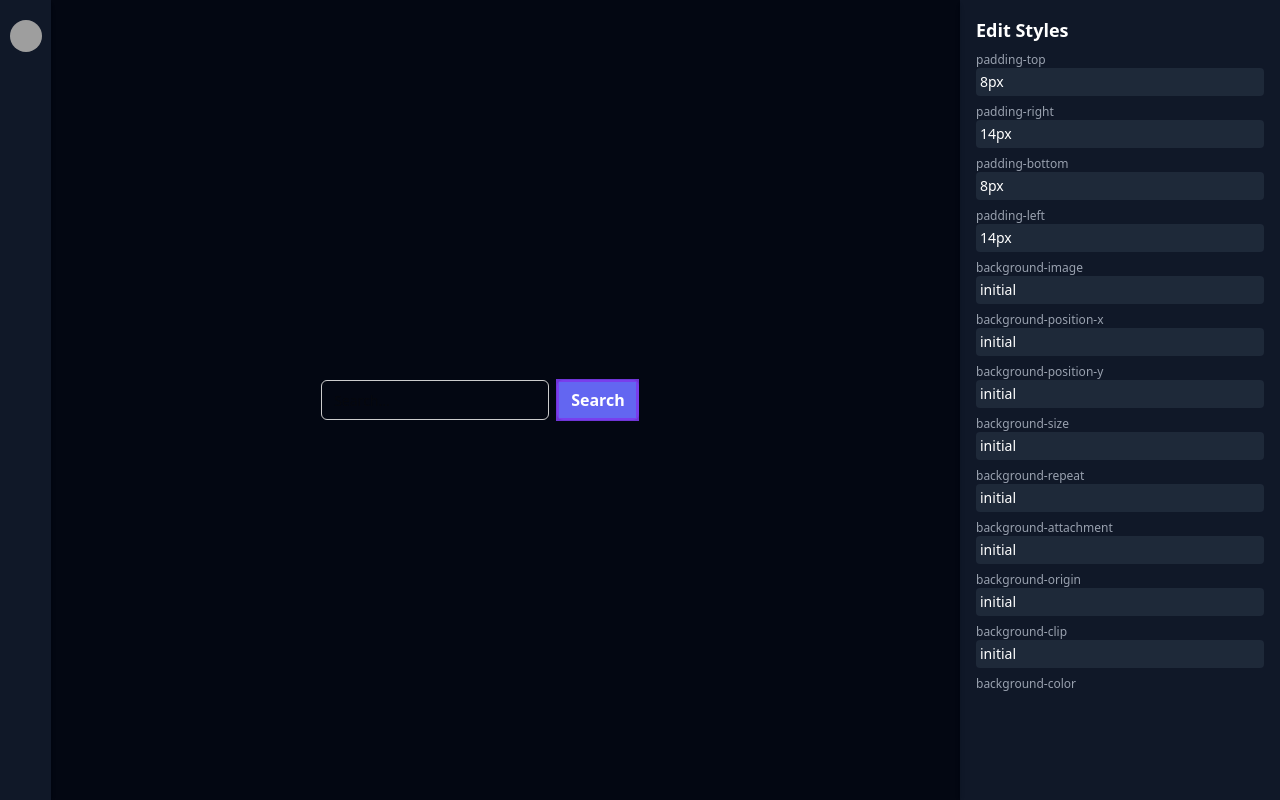
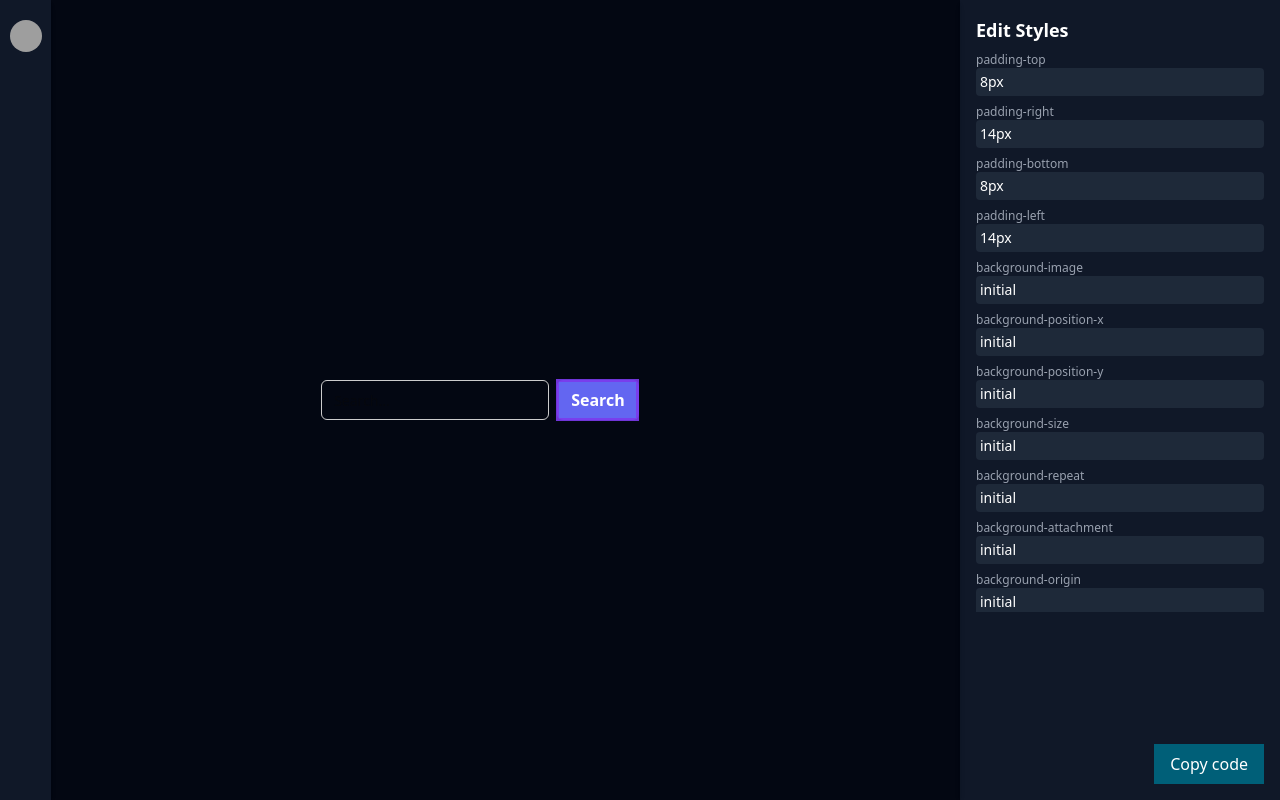
Before and after one commit to Rishi-Sidharda/interface, a Next.js app: page / in a window 1280 px wide. Both pictures are taken after typing "Sample" into the empty fields and a click on the button "Search". Built offline with nearby package versions, Linux system fonts and the light colour scheme; grey boxes are pictures that could not be loaded.

Commit message:
added copy code button to copy updated styles code

```diff
--- a/src/app/page.jsx
+++ b/src/app/page.jsx
@@ -6,6 +6,7 @@ import HtmlCanvasRenderer from "@/components/HtmlCanvasRender";
 export default function HomePage() {
   const [html, setHtml] = useState(`
     <div style="display:flex; gap:8px; max-width:400px; margin:20px auto;">
+
       <input
         type="search"
         placeholder="Search..."
--- a/src/components/HtmlCanvasRender.jsx
+++ b/src/components/HtmlCanvasRender.jsx
@@ -141,6 +141,13 @@ export default function HtmlCanvasRenderer({ html, setHtml }) {
     setSelectedStyles((prev) => ({ ...prev, [prop]: value }));
   }
 
+  // --- copy updated html ---
+  function copyHtmlToClipboard() {
+    navigator.clipboard.writeText(html).then(() => {
+      alert("Updated HTML copied to clipboard!");
+    });
+  }
+
   return (
     <div className="bg-gray-950">
       <div className="flex h-screen w-full">
@@ -221,7 +228,7 @@ export default function HtmlCanvasRenderer({ html, setHtml }) {
           {selectedPath ? (
             <>
               <h3 className="text-lg font-semibold mb-2">Edit Styles</h3>
-              <div className="text-sm space-y-2 max-h-[80vh] overflow-y-auto">
+              <div className="text-sm space-y-2 max-h-[70vh] overflow-y-auto">
                 {Object.entries(selectedStyles).map(([prop, value]) => (
                   <div key={prop} className="flex flex-col">
                     <label className="text-gray-400 text-xs">{prop}</label>
@@ -233,6 +240,14 @@ export default function HtmlCanvasRenderer({ html, setHtml }) {
                   </div>
                 ))}
               </div>
+
+              {/* ✅ New button */}
+              <button
+                onClick={copyHtmlToClipboard}
+                className="absolute bottom-4 max-w-fit right-4 mt-4 w-full bg-cyan-800 hover:bg-cyan-700 cursor-pointer text-white py-2 px-4 transition-colors"
+              >
+                Copy code
+              </button>
             </>
           ) : (
             <p className="text-gray-400">Click an element to edit styles</p>
```
